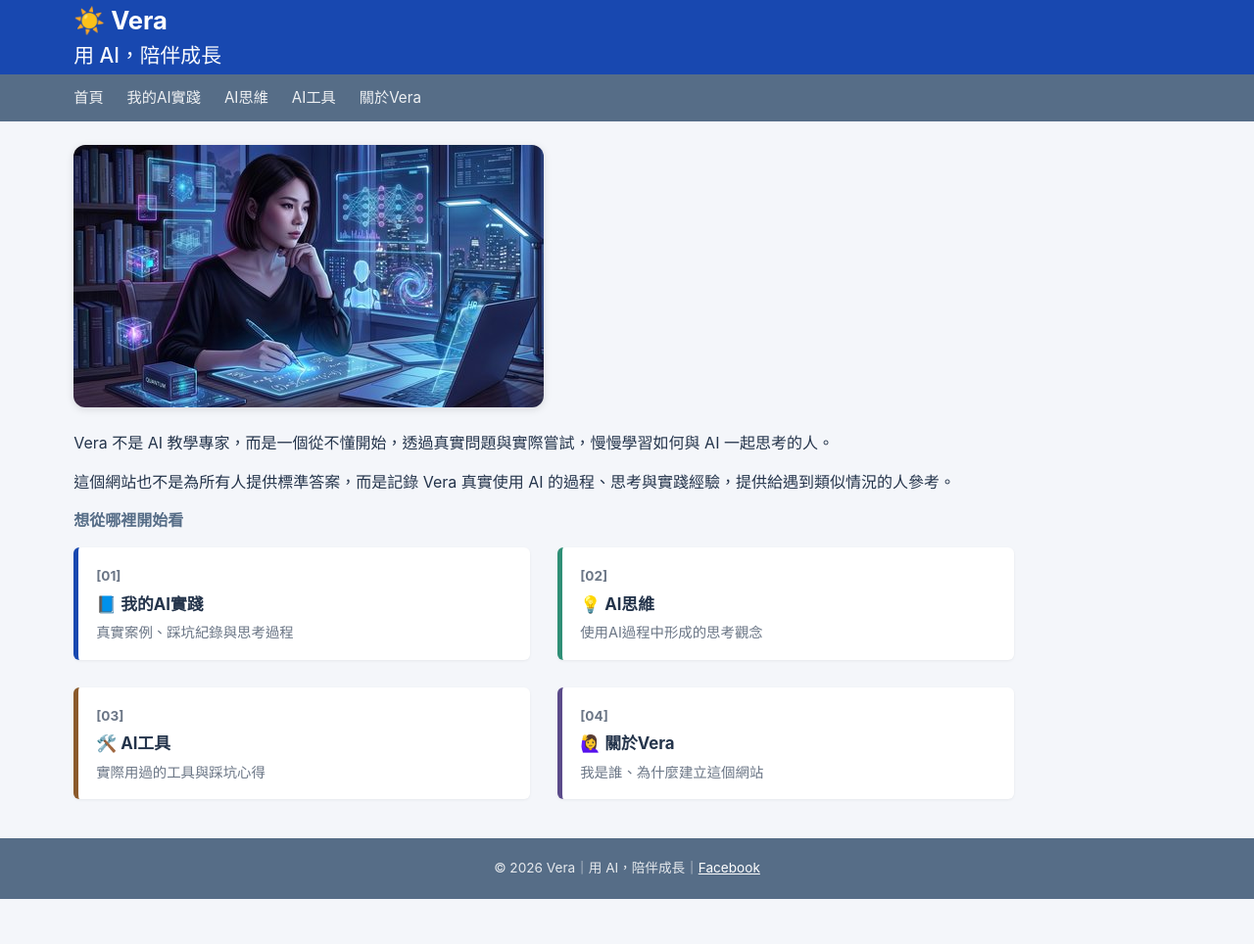
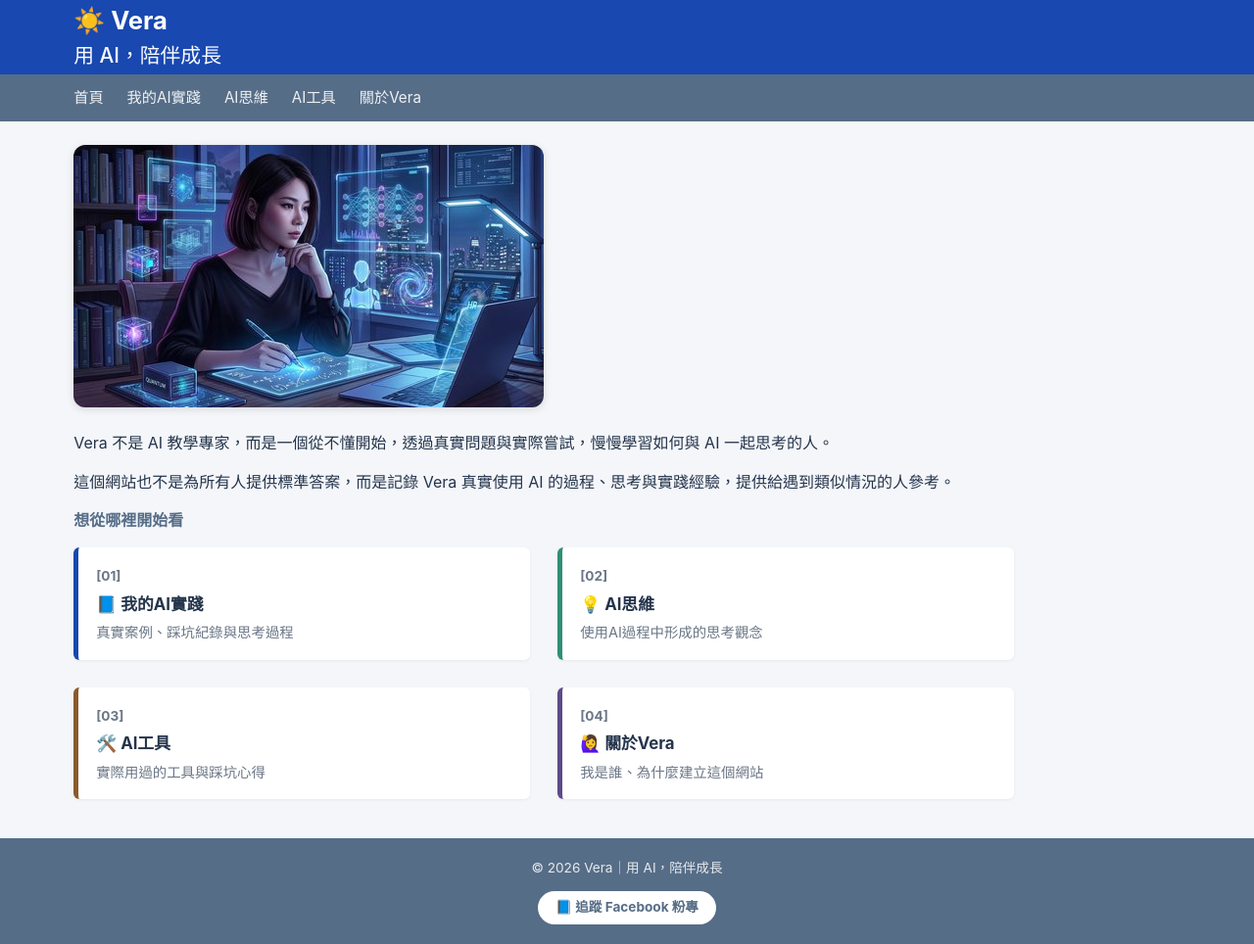
Before and after one commit to Vera-With-AI/Vera-With-AI.github.io, a Jekyll site: the page built from index.md, in a window 1280 px wide. Shown: the whole page at 98% size. Built offline with Jekyll 4.4.1, drawn with Linux system fonts in a browser that asks for light colours; before the commit the page ends 918 px from its top, so only the background shows below that.

Commit message:
把頁尾 Facebook 連結改成白底徽章樣式，加強可見度
Co-Authored-By: Claude Sonnet 5 <noreply@anthropic.com>

```diff
--- a/_config.yml
+++ b/_config.yml
@@ -12,7 +12,7 @@ collections:
 
 markdown: kramdown
 
-css_version: 19
+css_version: 20
 
 exclude:
   - _templates
--- a/_includes/footer.html
+++ b/_includes/footer.html
@@ -1,5 +1,6 @@
 <footer class="site-footer">
   <div class="container">
-    <p>&copy; {{ site.time | date: "%Y" }} {{ site.title }}｜{{ site.description }}｜<a href="https://www.facebook.com/VeraHrAI/" target="_blank" rel="noopener">Facebook</a></p>
+    <p>&copy; {{ site.time | date: "%Y" }} {{ site.title }}｜{{ site.description }}</p>
+    <a class="footer-fb-badge" href="https://www.facebook.com/VeraHrAI/" target="_blank" rel="noopener">📘 追蹤 Facebook 粉專</a>
   </div>
 </footer>
--- a/assets/css/style.css
+++ b/assets/css/style.css
@@ -178,9 +178,16 @@ a { color: var(--navy); }
   font-size: 0.85rem;
   text-align: center;
 }
-.site-footer a {
-  color: #fff;
-  text-decoration: underline;
+.site-footer p { margin: 0; }
+.footer-fb-badge {
+  display: inline-block;
+  margin-top: 12px;
+  padding: 6px 18px;
+  background: #fff;
+  color: var(--blue-grey);
+  font-weight: 700;
+  font-size: 0.85rem;
+  border-radius: 20px;
+  text-decoration: none;
 }
-.site-footer a:hover { opacity: 0.85; }
-.site-footer p { margin: 0; }
+.footer-fb-badge:hover { background: rgba(255,255,255,0.85); }
```
